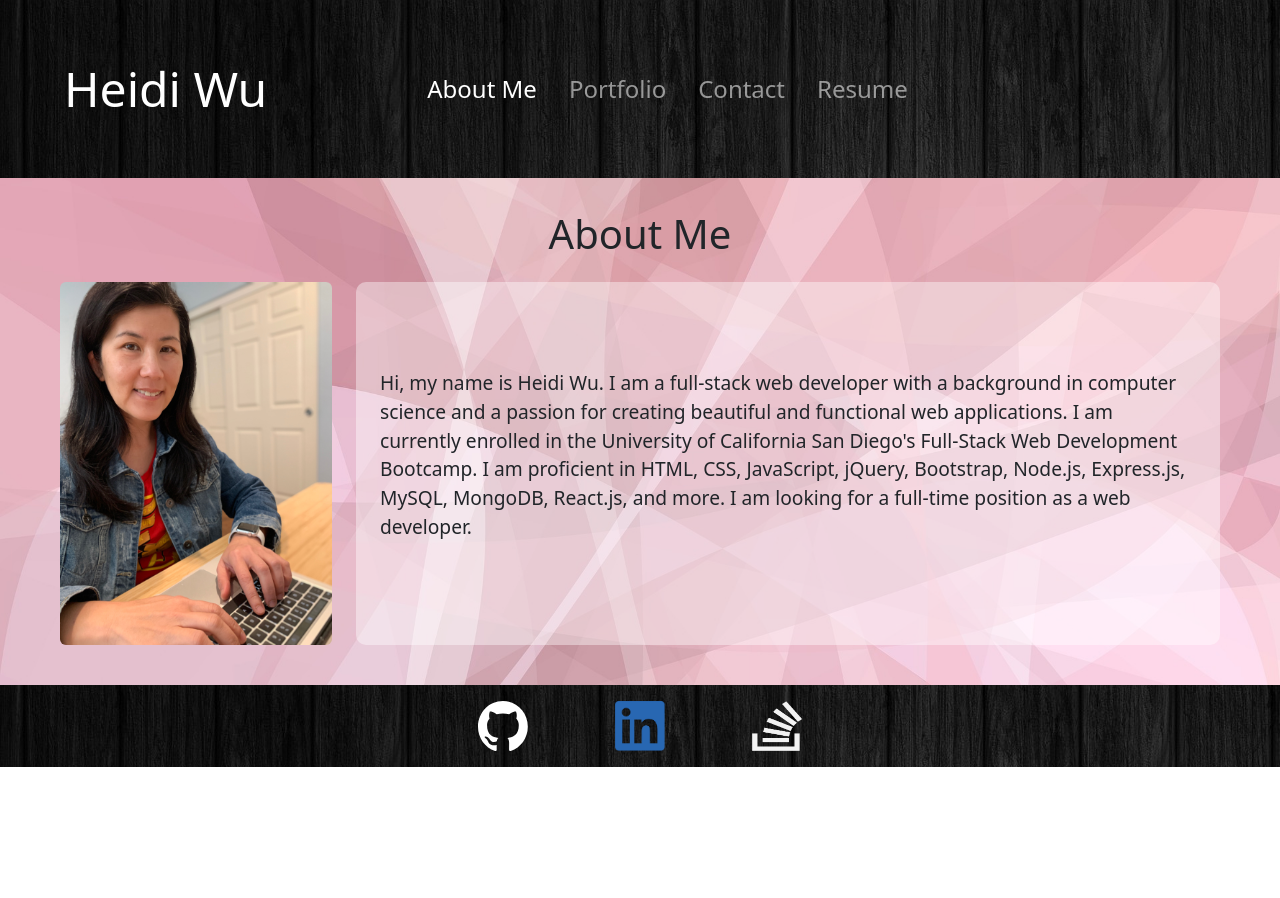
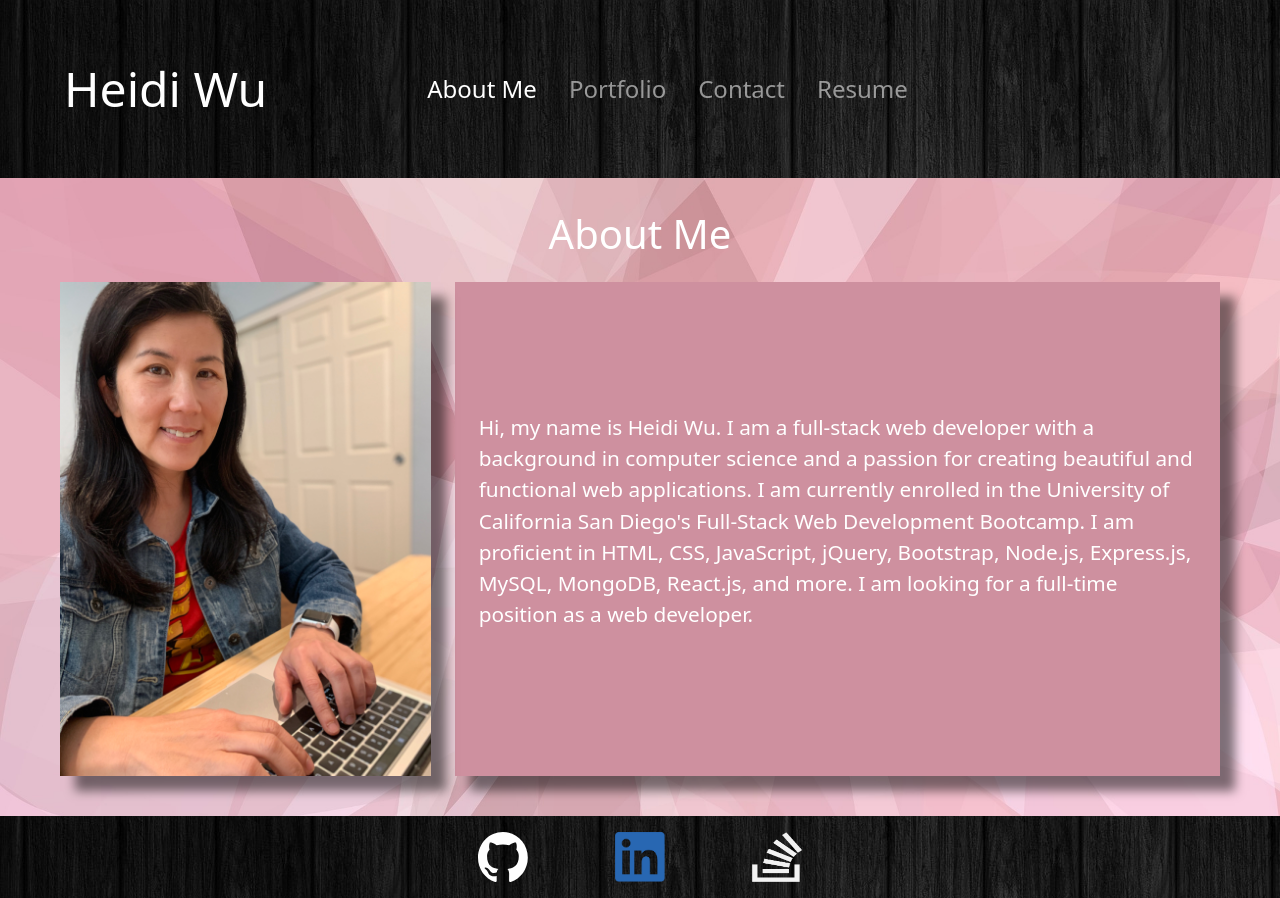
Before and after one commit to heidiwu3388/React-Portfolio, a React (Create React App) app: page / in a window 1280 px wide. Before the commit the page ends 800 px from the top, so only its background shows below. Built offline with nearby package versions, Linux system fonts and the light colour scheme.

Commit message:
change bio background and fine tune reponsive layout for the 'About Me' page

```diff
--- a/src/components/pages/AboutMe.js
+++ b/src/components/pages/AboutMe.js
@@ -22,7 +22,8 @@ const styles = {
     position: "relative",
     width: "100%",
     height: 0,
-    paddingBottom: "133.33%"
+    paddingBottom: "133.33%",
+    boxShadow: "15px 15px 10px rgba(0,0,0,0.5)",
   },
   photo: {
     position: "absolute",
@@ -32,35 +33,36 @@ const styles = {
     height: "100%",
   },
   bio: {
-    fontSize: "1.2rem",
-    backgroundColor: "rgba(255,255,255, 0.4)",
-    borderRadius: "10px",
+    fontSize: "1.3rem",
+    color: "white",
+    backgroundColor: "rgb(206, 144, 159)",
+    boxShadow: "15px 15px 10px rgba(0,0,0,0.5)",
   }
 };
 
 // define component 'AboutMe' and export it as default
 export default function AboutMe() {
   return (
-    <div className="container-fluid px-5 py-3" style={styles.container}>
-      <div className="container-fluid" style={styles.innerContainer}>
+    <div className="container-fluid px-2 px-sm-5 py-3 " style={styles.container}>
+      <div className="container-fluid " style={styles.innerContainer}>
         {/* title */}
-        <div className="row" >
+        <div className="row " >
           <div className="col-12 d-flex justify-content-center">
-            <h1 className='py-3'>
+            <h1 className='py-3 text-white'>
               About Me
             </h1>
           </div>
         </div>
-        <div className="row d-flex d-flex justify-content-center align-items-stretch">
+        <div className="row d-flex d-flex justify-content-center align-items-stretch ">
           {/* photo */}
-          <div className="col-sm-4 col-lg-3 mb-4">
+          <div className="col-8 col-sm-6 col-md-5 col-lg-4 mb-4">
             <div className="" style={styles.photoContainer}>
-              <img className="rounded" src={aboutMePhoto} alt="aboutMePhoto" style={styles.photo}/>
+              <img className="" src={aboutMePhoto} alt="aboutMePhoto" style={styles.photo}/>
             </div>
           </div>
           {/* bio */}
-          <div className="col-sm-12 col-lg-9 d-flex align-item-stretch mb-4" >
-            <div className="d-flex align-items-center px-4" style={styles.bio}>
+          <div className="col-12 col-sm-12 col-md-12 col-lg-8 d-flex align-item-stretch mb-4" >
+            <div className="d-flex align-items-center px-3 px-sm-4 py-3 py-sm-4" style={styles.bio}>
               <p className="fs-xxl-2">
                 {`Hi, my name is Heidi Wu.
                 I am a full-stack web developer with a background in computer science
```
